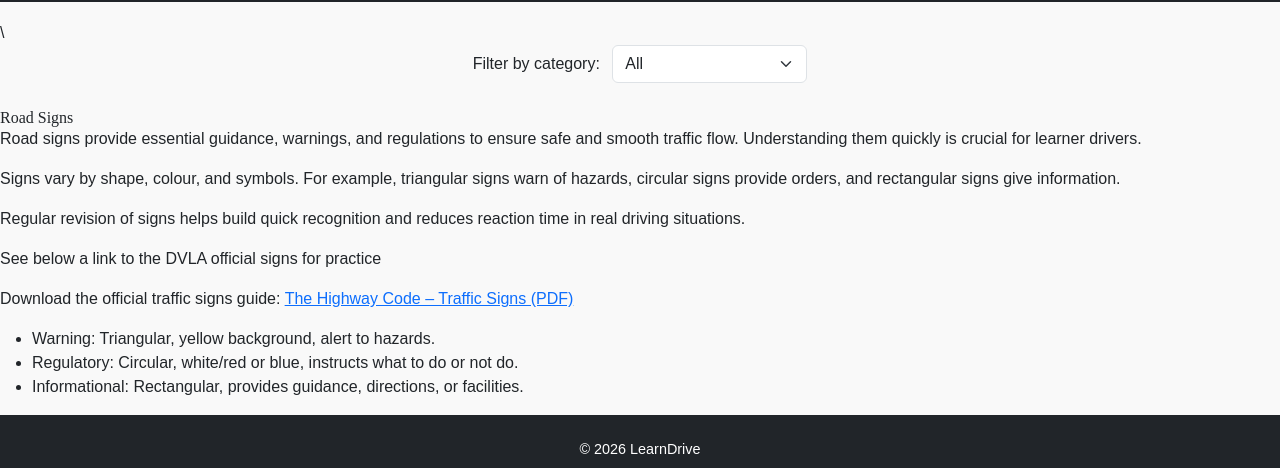
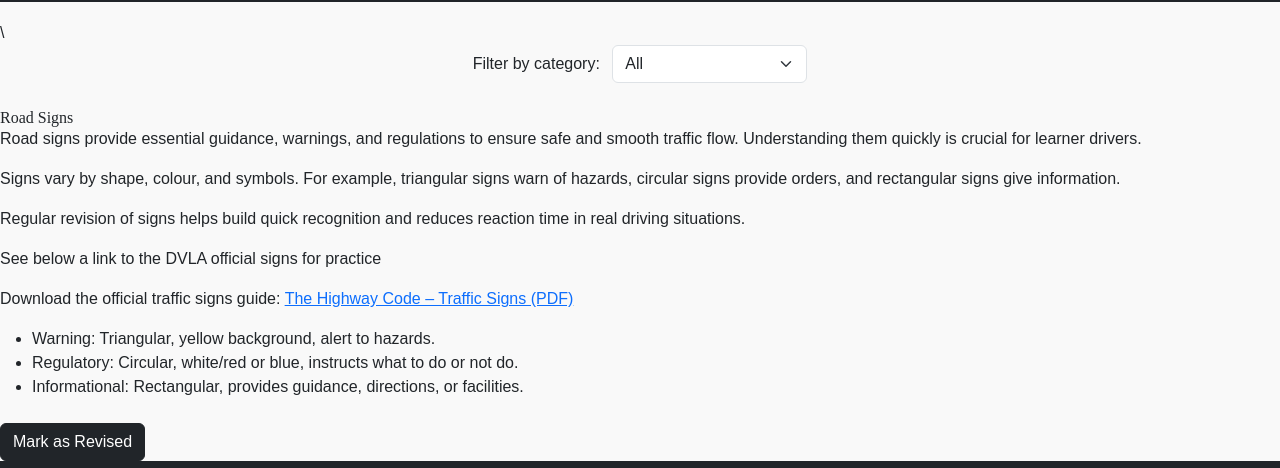
Before and after one commit to sadek17481748/learn-drive, a plain HTML site: page topics.html in a window 1280 px wide. Shown: the part 59-527 px from the top of the page. Drawn offline with nearby package versions, Linux system fonts and the light colour scheme.

Commit message:
Add 'Mark as Revised' button for Road Signs accordion item

```diff
--- a/topics.html
+++ b/topics.html
@@ -81,6 +81,8 @@
     <li>Regulatory: Circular, white/red or blue, instructs what to do or not do.</li>
     <li>Informational: Rectangular, provides guidance, directions, or facilities.</li>
   </ul>
+  <button class="btn btn-dark mark-btn mt-2">Mark as Revised</button>
+
 
 
 
```
